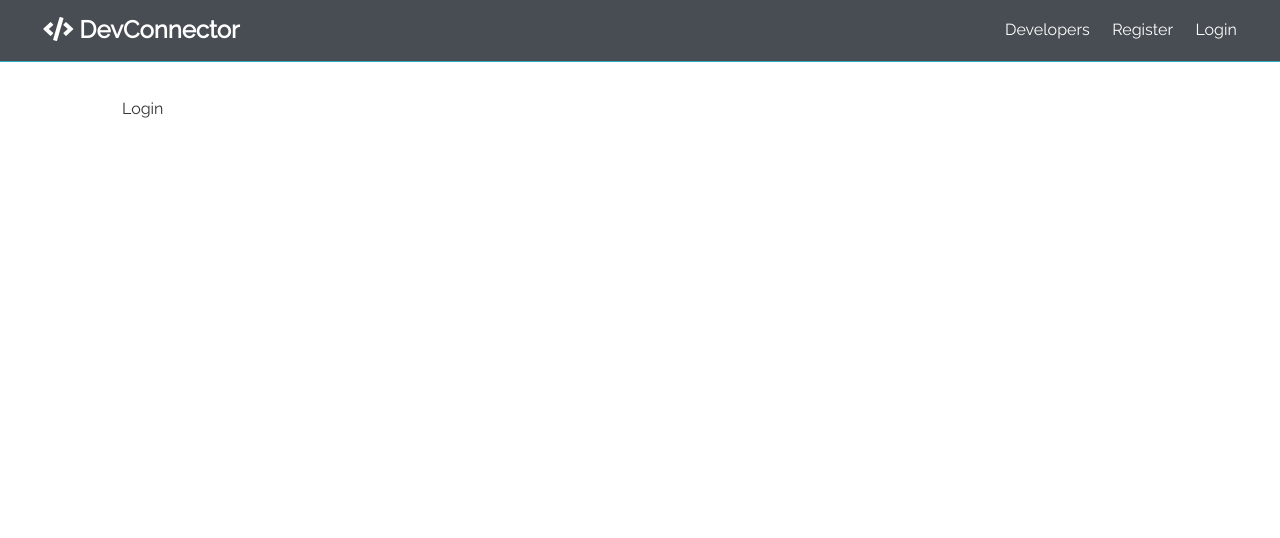
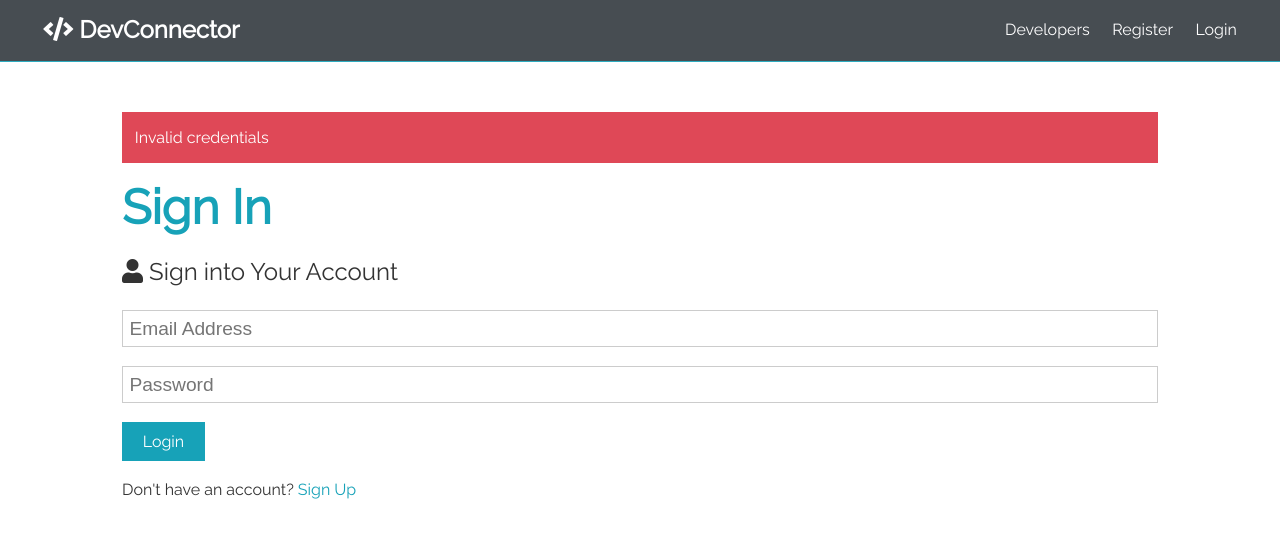
Before and after one commit to danramzdev/devconnector-mvc, a React (Create React App) app in the folder client/: page /login in a window 1280 px wide. Shown: the top 538 px of the page. Built offline with nearby package versions, Linux system fonts and the light colour scheme.

Commit message:
Request Example & Login Form

```diff
--- a/client/src/components/pages/auth/Login.js
+++ b/client/src/components/pages/auth/Login.js
@@ -1,5 +1,58 @@
-import React from "react";
+import React, { Fragment, useState } from "react";
+import { Link } from "react-router-dom";
 
-const Login = () => <div>Login</div>;
+const initialState = {
+  email: "",
+  password: ""
+};
+
+const Login = () => {
+  const [formData, setFormData] = useState(initialState);
+
+  const { email, password } = formData;
+
+  const onChange = e =>
+    setFormData({ ...formData, [e.target.name]: e.target.value });
+
+  const onSubmit = async e => {
+    e.preventDefault();
+  };
+
+  return (
+    <Fragment>
+      <div className="alert alert-danger">Invalid credentials</div>
+      <h1 className="large text-primary">Sign In</h1>
+      <p className="lead">
+        <i className="fas fa-user" /> Sign into Your Account
+      </p>
+      <form className="form" action="dashboard.html" onSubmit={onSubmit}>
+        <div className="form-group">
+          <input
+            type="email"
+            placeholder="Email Address"
+            name="email"
+            value={email}
+            onChange={onChange}
+            required
+          />
+        </div>
+        <div className="form-group">
+          <input
+            type="password"
+            placeholder="Password"
+            name="password"
+            value={password}
+            onChange={onChange}
+            required
+          />
+        </div>
+        <input type="submit" className="btn btn-primary" value="Login" />
+      </form>
+      <p className="my-1">
+        Don't have an account? <Link to="/register">Sign Up</Link>
+      </p>
+    </Fragment>
+  );
+};
 
 export default Login;
--- a/client/src/components/pages/auth/Register.js
+++ b/client/src/components/pages/auth/Register.js
@@ -16,13 +16,13 @@
   const onChange = e =>
     setFormData({ ...formData, [e.target.name]: e.target.value });
 
-  const onSubmit = e => {
+  const onSubmit = async e => {
     e.preventDefault();
 
     if (password !== password2) {
       console.log("Password do not match");
     } else {
-      console.log(formData);
+      console.log("Success");
     }
   };
 
```
